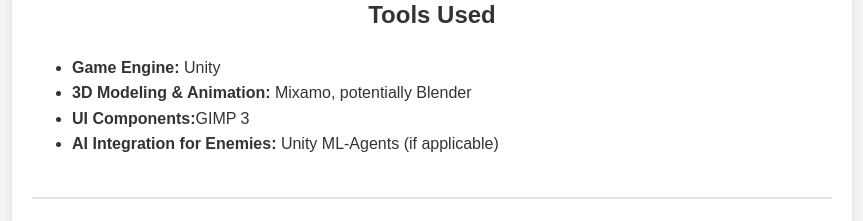
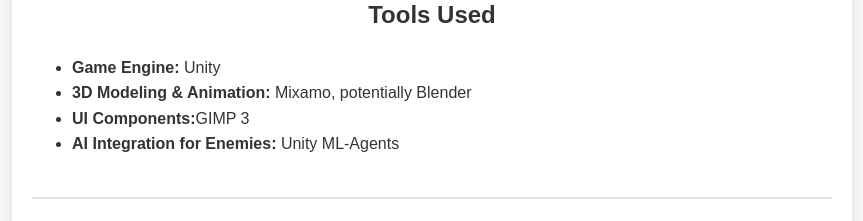
Before and after one commit to MichaelWHamilton/criticalfailcoding, a React (Create React App) app: page /AdvGameProgramming in a window 1280 px wide. Shown: the part 1240-1461 px from the top of the page, without its empty margins (208-1071 px from the left). Built offline with nearby package versions, Linux system fonts and the light colour scheme.

Commit message:
small change

```diff
--- a/src/pages/AdvGameProgramming.js
+++ b/src/pages/AdvGameProgramming.js
@@ -65,7 +65,7 @@ const AdvGameProgrammingReport = () => {
                     <li><strong>Game Engine:</strong> Unity</li>
                     <li><strong>3D Modeling & Animation:</strong> Mixamo, potentially Blender</li>
                     <li><strong>UI Components:</strong>GIMP 3</li>
-                    <li><strong>AI Integration for Enemies:</strong> Unity ML-Agents (if applicable)</li>
+                    <li><strong>AI Integration for Enemies:</strong> Unity ML-Agents</li>
                 </ul>
             </section>
 
```
